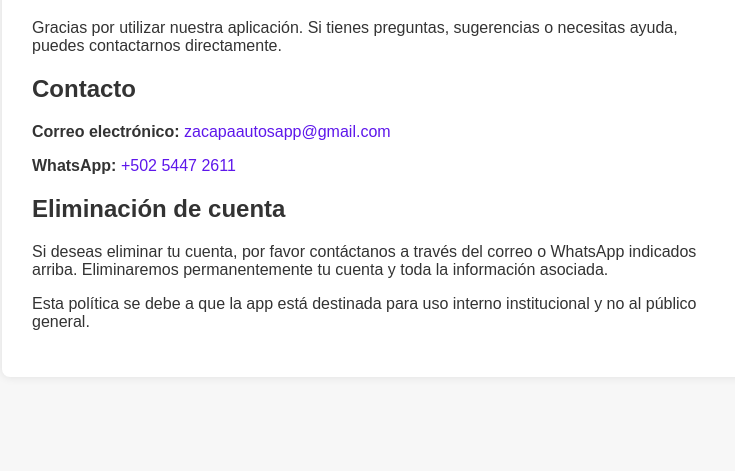
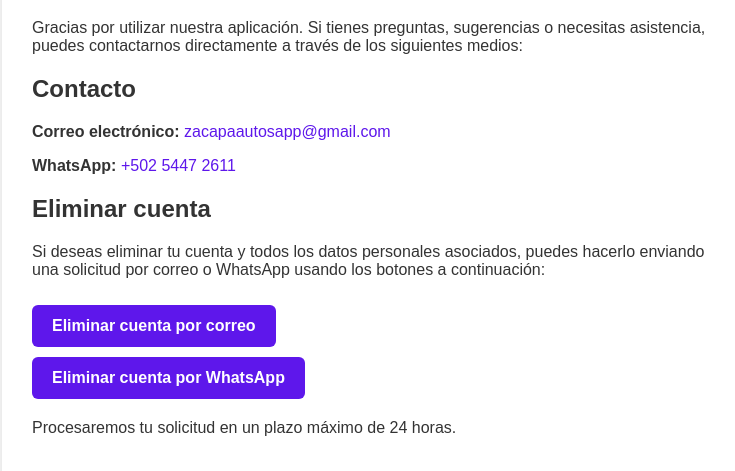
Before and after one commit to Efember/zacapaautos-support, a plain HTML site: page index.html in a window 1280 px wide. Shown: the part 131-602 px from the top of the page, without its empty margins (258-993 px from the left). Drawn offline with Linux system fonts and the light colour scheme.

Commit message:
Update index.html

```diff
--- a/index.html
+++ b/index.html
@@ -26,23 +26,39 @@
       color: #5e17eb;
       text-decoration: none;
     }
-    a:hover {
-      text-decoration: underline;
+    .btn {
+      display: inline-block;
+      margin-top: 10px;
+      padding: 12px 20px;
+      background-color: #5e17eb;
+      color: white;
+      border: none;
+      border-radius: 6px;
+      text-decoration: none;
+      font-weight: bold;
+    }
+    .btn:hover {
+      background-color: #4a13c2;
     }
   </style>
 </head>
 <body>
   <div class="container">
     <h1>Soporte de ZacapaAutos</h1>
-    <p>Gracias por utilizar nuestra aplicación. Si tienes preguntas, sugerencias o necesitas ayuda, puedes contactarnos directamente.</p>
+    <p>Gracias por utilizar nuestra aplicación. Si tienes preguntas, sugerencias o necesitas asistencia, puedes contactarnos directamente a través de los siguientes medios:</p>
 
     <h2>Contacto</h2>
     <p><strong>Correo electrónico:</strong> <a href="mailto:zacapaautosapp@gmail.com">zacapaautosapp@gmail.com</a></p>
     <p><strong>WhatsApp:</strong> <a href="https://api.whatsapp.com/send/?phone=50254472611" target="_blank">+502 5447 2611</a></p>
 
-    <h2>Eliminación de cuenta</h2>
-    <p>Si deseas eliminar tu cuenta, por favor contáctanos a través del correo o WhatsApp indicados arriba. Eliminaremos permanentemente tu cuenta y toda la información asociada.</p>
-    <p>Esta política se debe a que la app está destinada para uso interno institucional y no al público general.</p>
+    <h2>Eliminar cuenta</h2>
+    <p>Si deseas eliminar tu cuenta y todos los datos personales asociados, puedes hacerlo enviando una solicitud por correo o WhatsApp usando los botones a continuación:</p>
+
+    <a href="mailto:zacapaautosapp@gmail.com?subject=Solicitud de eliminación de cuenta&body=Hola, deseo eliminar mi cuenta y toda la información asociada." class="btn">Eliminar cuenta por correo</a>
+    <br/>
+    <a href="https://api.whatsapp.com/send/?phone=50254472611&text=Hola, deseo eliminar mi cuenta y toda la información asociada." class="btn" target="_blank">Eliminar cuenta por WhatsApp</a>
+
+    <p style="margin-top:20px;">Procesaremos tu solicitud en un plazo máximo de 24 horas.</p>
   </div>
 </body>
 </html>
```
